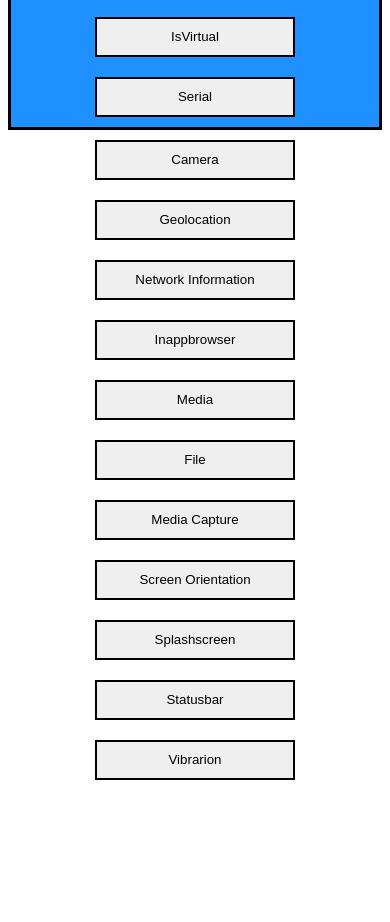
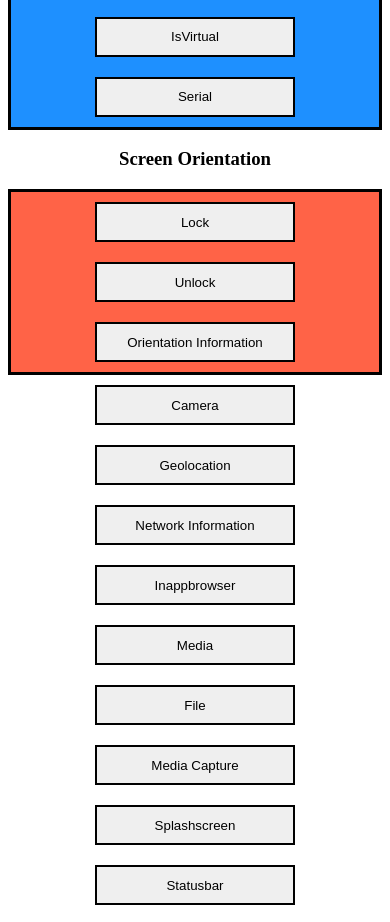
Before and after one commit to ehddnr3473/Cordova-Default-Plugin-App, a website: page hello/www/index.html in a window 390 px wide. Shown: the part 801-1723 px from the top of the page. Before the commit the page ends 1591 px from the top, so only its background shows below. Drawn offline with Linux system fonts and the light colour scheme; some packages are replaced by stand-ins of ours.

Commit message:
Screen Orientation 관련 코드 추가

```diff
--- a/hello/www/css/index.css
+++ b/hello/www/css/index.css
@@ -34,3 +34,7 @@ body {
 #device {
   background-color: dodgerblue;
 }
+
+#screen-orientation {
+  background-color: tomato;
+}
--- a/hello/www/index.html
+++ b/hello/www/index.html
@@ -28,26 +28,31 @@
             <button class="btn" id="device-is-virtual">IsVirtual</button>
             <button class="btn" id="device-serial">Serial</button>
         </div>
-        <div class="row">
+        <h3>Screen Orientation</h3>
+        <div class="container" id = "screen-orientation">
+            <button class="btn" id="lock">Lock</button>
+            <button class="btn" id="unlock">Unlock</button>
+            <button class="btn" id="orientation-information">Orientation Information</button>
+        </div>
+        <div>
             <button class="btn" id="camera">Camera</button>
             <button class="btn" id="geolocation">Geolocation</button>
         </div>
-        <div class="row">
+        <div>
             <button class="btn" id="network-information">Network Information</button>
             <button class="btn">Inappbrowser</button>
         </div>
-        <div class="row">
+        <div>
             <button class="btn">Media</button>
             <button class="btn">File</button>
         </div>
-        <div class="row">
+        <div>
             <button class="btn">Media Capture</button>
         </div>
-        <div class="row">
-            <button class="btn">Screen Orientation</button>
+        <div>
             <button class="btn">Splashscreen</button>
         </div>
-        <div class="row">
+        <div>
             <button class="btn">Statusbar</button>
             <button class="btn">Vibrarion</button>
         </div>
--- a/hello/www/js/index.js
+++ b/hello/www/js/index.js
@@ -130,6 +130,23 @@ function onOffline() {
   navigator.notification.alert("The network connection was lost.");
 }
 
+// Functions of Screen Orientation
+function clickLockButton() {
+  screen.orientation.lock(screen.orientation.type);
+}
+
+function clickUnlockButton() {
+  screen.orientation.unlock();
+}
+
+function clickOrientationInformationButton() {
+  navigator.notification.alert(screen.orientation.type);
+}
+
+function orientationDidChange() {
+  navigator.notification.alert("Orientation did change: " + screen.orientation.type);
+}
+
 // Device Ready
 function onDeviceReady() {
   // Event register of Dialogs
@@ -182,6 +199,16 @@ function onDeviceReady() {
 
   const networkInformationButton = document.getElementById("network-information");
   networkInformationButton.addEventListener("click", clickNetworkInformationButton);
+
+  // Event register of Screen Orientation
+  const lockButton = document.getElementById("lock");
+  const unlockButton = document.getElementById("unlock");
+  const orientationInformationButton = document.getElementById("orientation-information");
+
+  lockButton.addEventListener("click", clickLockButton);
+  unlockButton.addEventListener("click", clickUnlockButton);
+  orientationInformationButton.addEventListener("click", clickOrientationInformationButton);
+  window.addEventListener("orientationchange", orientationDidChange);
 }
 
 document.addEventListener('deviceready', onDeviceReady, false);
```
